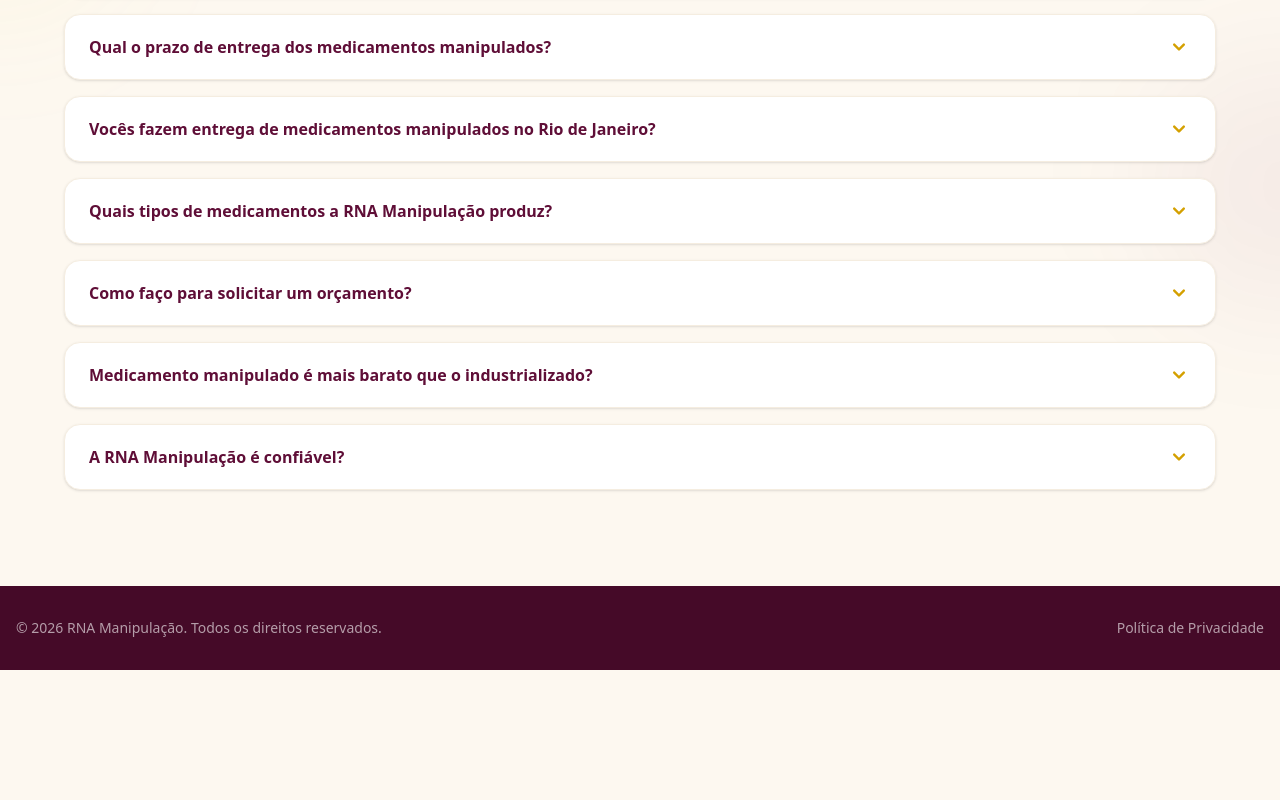
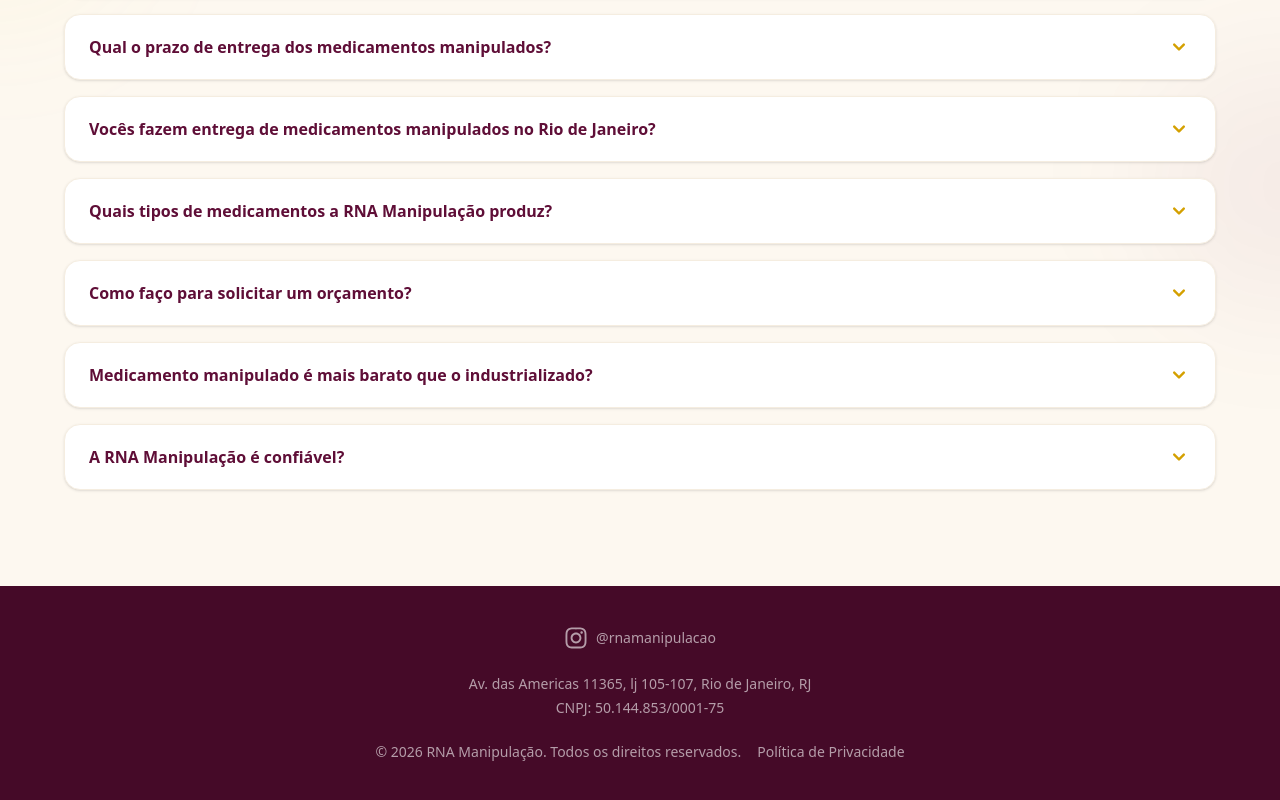
Before and after one commit to leonardofrizzi/rnamanipulacao-website, a Next.js app: page / in a window 1280 px wide. Shown: the part 7236-8036 px from the top of the page. Before the commit the page ends 7906 px from the top, so only its background shows below. Built offline with nearby package versions, Linux system fonts and the light colour scheme; a web font is replaced by a local one.

Commit message:
feat: add Instagram, address and CNPJ on footer

```diff
--- a/src/components/layout/Footer.tsx
+++ b/src/components/layout/Footer.tsx
@@ -1,11 +1,28 @@
 import Link from 'next/link'
+import { FaInstagram } from 'react-icons/fa'
 import { SITE_CONFIG } from '@/constants'
 
 export function Footer() {
   return (
-    <footer className="bg-wine-dark py-8">
+    <footer className="bg-wine-dark py-10">
       <div className="container mx-auto px-4">
-        <div className="flex flex-col md:flex-row items-center justify-between gap-4 text-white/60 text-sm">
+        <div className="flex flex-col items-center gap-6 text-center">
+          <Link
+            href={SITE_CONFIG.instagram}
+            target="_blank"
+            rel="noopener noreferrer"
+            className="flex items-center gap-2 text-white/60 hover:text-gold-light transition-colors"
+          >
+            <FaInstagram size={24} />
+            <span className="text-sm">@rnamanipulacao</span>
+          </Link>
+
+          <div className="text-white/60 text-sm space-y-1">
+            <p>{SITE_CONFIG.address}</p>
+            <p>CNPJ: 50.144.853/0001-75</p>
+          </div>
+
+          <div className="flex flex-col md:flex-row items-center gap-4 text-white/60 text-sm">
             <p>
               © {new Date().getFullYear()} {SITE_CONFIG.name}. Todos os direitos reservados.
             </p>
@@ -17,6 +34,7 @@
             </Link>
           </div>
         </div>
+      </div>
     </footer>
   )
 }
```
Lines whose indentation alone changed are shown as unchanged.
